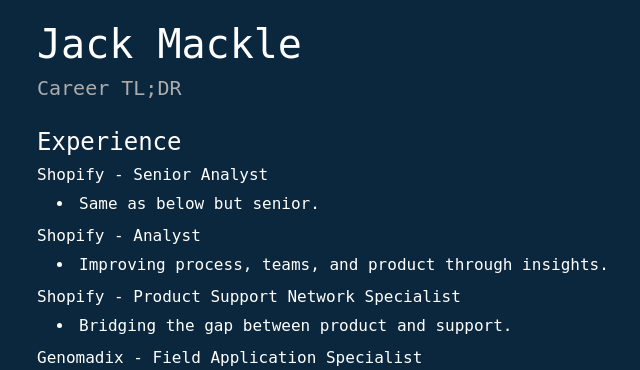
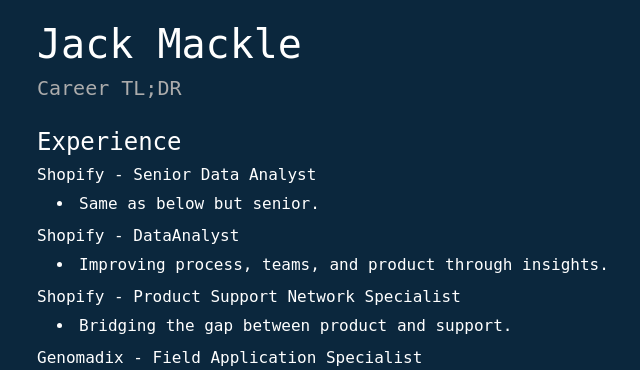
Before and after one commit to jackmackle20/jacks-website, a Django app: page /resume/ in a window 1280 px wide. Shown: the top 370 px of the page, without its empty margins (65-705 px from the left). Run offline with Django 5.2, Linux system fonts and the light colour scheme.

Commit message:
changing titles

```diff
--- a/pages/templates/pages/resume.html
+++ b/pages/templates/pages/resume.html
@@ -7,9 +7,9 @@
         <h1 style="padding-top: 20px">Jack Mackle</h1>
             <h5 style="color: #acacac">Career TL;DR</h5>
         <h4 style="padding-top:20px;">Experience</h4>
-            <h6>Shopify - Senior Analyst</h6>
+            <h6>Shopify - Senior Data Analyst</h6>
                 <li style="padding-left: 20px;">Same as below but senior.</li>
-            <h6 style="padding-top: 10px;">Shopify - Analyst</h6>
+            <h6 style="padding-top: 10px;">Shopify - DataAnalyst</h6>
                 <li style="padding-left: 20px;">Improving process, teams, and product through insights.</li>
             <h6 style="padding-top: 10px;">Shopify - Product Support Network Specialist</h6>
                 <li style="padding-left: 20px;">Bridging the gap between product and support.</li>
```
